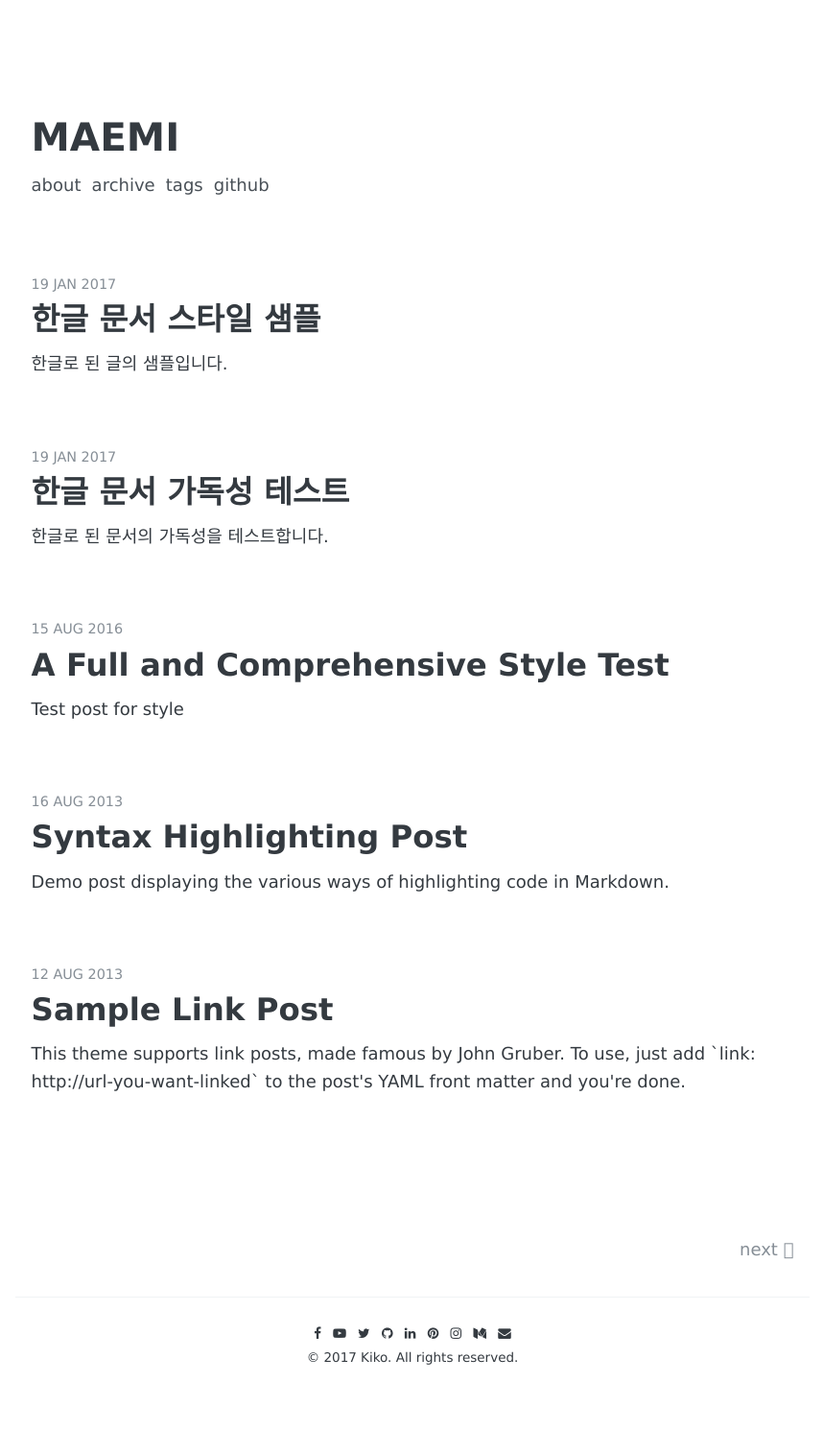
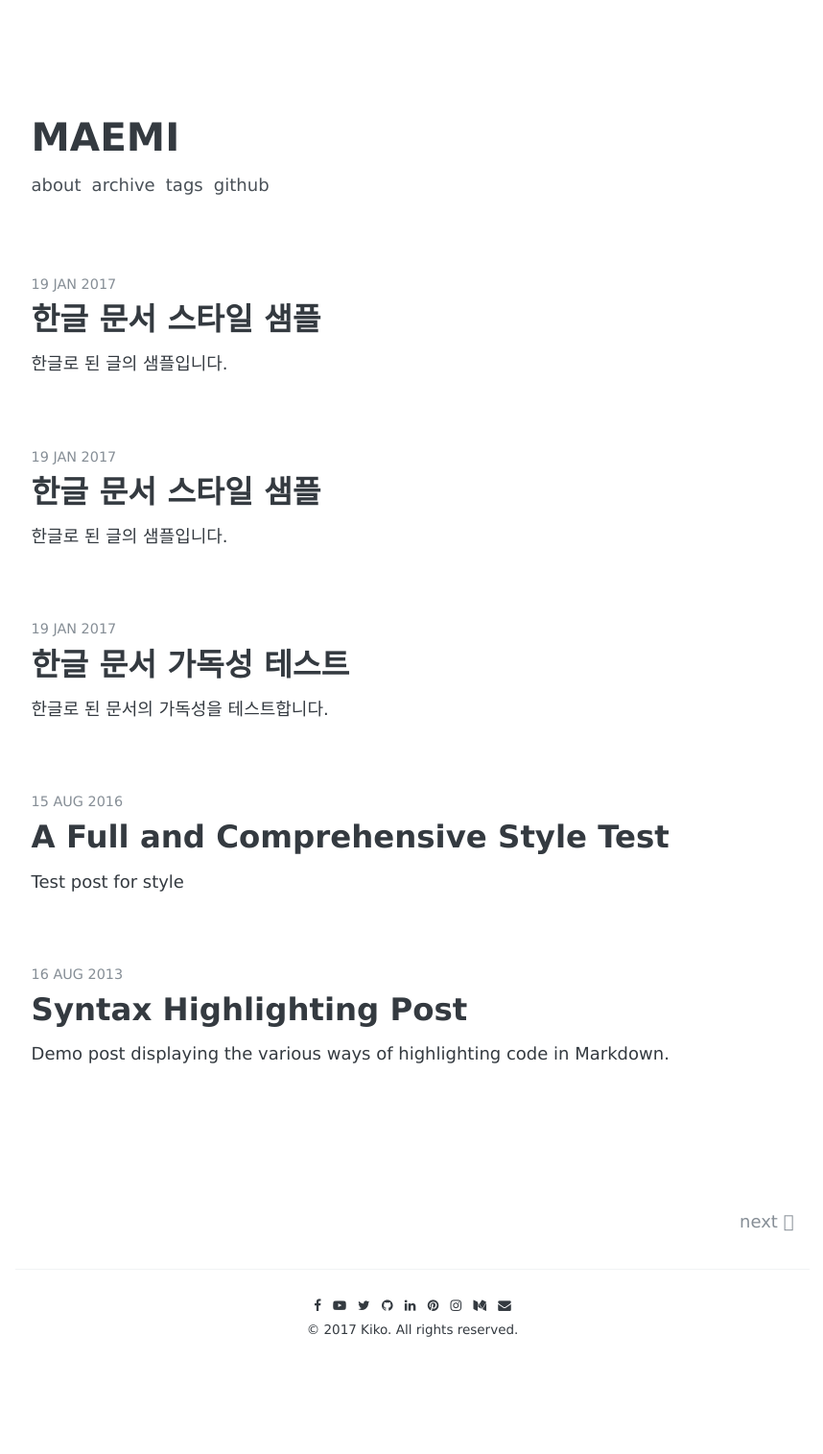
Before and after one commit to maeeemi/maeeemi.github.io, a Jekyll site: the page built from index.html, in a window 1280 px wide. Shown: the whole page at 96% size, without its empty margins (210-1068 px from the left). Built offline with Jekyll 4.4.1, drawn with Linux system fonts in a browser that asks for light colours; some web fonts are replaced; the list of posts is cut into pages by our own code; after the commit the page ends 1487 px from its top, so only the background shows below that; some of the changed lines change nothing that is shown.

Commit message:
example error

````diff
--- a/_config.yml
+++ b/_config.yml
@@ -29,9 +29,9 @@
   id:               "kiko-plus"
 
 # URL
-url:                "https://maeeemi.github.io" # the base hostname & protocol for your site
+url:                "https://AWEEKJ.github.io" # the base hostname & protocol for your site
 # url:                "http://localhost:4000" # use this url when you develop
-baseurl:            " " # the subpath of your site, e.g. /blog
+baseurl:            "/Kiko-plus" # the subpath of your site, e.g. /blog
 
 
 # http://en.wikipedia.org/wiki/List_of_tz_database_time_zones
@@ -85,5 +85,3 @@
   - jekyll-admin
 
 exclude:            [vendor]
-
-remote_theme : aweekj/Kiko-plus
--- /dev/null
+++ b/_posts/2017-01-19-style-test.md
@@ -0,0 +1,117 @@
+---
+layout: post
+title: "한글 문서 스타일 샘플"
+description: "한글로 된 글의 샘플입니다."
+date: 2017-01-19
+tags: [샘플 포스트, 테스트, 스타일]
+comments: true
+share: true
+---
+
+이 글은 스타일을 모아둔 것입니다. 소스 코드를 확인하여 스타일을 적용하는 방법을 알아보세요.
+
+---
+
+## 1. 제목
+
+# 제목 1
+
+## 제목 2
+
+### 제목 3
+
+#### 제목 4
+
+##### 제목 5
+
+###### 제목 6
+
+### 1-1. 제목 정렬
+
+##### 왼쪽(기본)
+
+##### 가운데
+{: .center}
+
+##### 오른쪽
+{: .right}
+
+## 2. 본문
+
+탄핵소추의 의결을 받은 자는 탄핵심판이 있을 때까지 [링크](#) 그 권한행사가 정지된다. 제2항과 제3항의 처분에 대하여는 **굵게** 법원에 제소할 수 없다. 선거와 국민투표의 공정한 관리 *기울임* 및 정당에 관한 사무를 처리하기 위하여 5<sup>3</sup> = 125 선거관리위원회를 둔다. 국무총리는 대통령을 보좌하며, H<sub>2</sub>O 행정에 관하여 대통령의 명을 받아 행정각부를 통할한다. 정당은 법률이 정하는 바에 의하여 <u>밑줄</u> 국가의 보호를 받으며, 국가는 법률이 정하는 바에 의하여 `파일명` 정당운영에 필요한 자금을 보조할 수 있다. 모든 국민은 종교의 자유를 가진다. 국회의원은 법률이 정하는 직을 겸할 수 없다. 감사원은 <del>가운데 줄</del> 세입·세출의 결산을 매년 검사하여 대통령과 차년도국회에 <mark>형광펜</mark> 그 결과를 보고하여야 한다.
+
+## 3. 이미지
+
+![큰 이미지](http://placehold.it/800x400)
+![중간 이미지](http://placehold.it/400x200)
+![작은 이미지](http://placehold.it/200x200)
+
+### 3-1. 이미지 가운데 정렬
+![이미지 가운데 정렬](http://placehold.it/200x200){: .center-image}
+
+## 4. 인용구
+
+> 나는 헌법을 준수하고 국가를 보위하며 조국의 평화적 통일과 국민의 자유와 복리의 증진 및 민족문화의 창달에 노력하여 대통령으로서의 직책을 성실히 수행할 것을 국민 앞에 엄숙히 선서합니다. 모든 국민은 통신의 비밀을 침해받지 아니한다. 국회의원은 법률이 정하는 직을 겸할 수 없다. 국회는 헌법 또는 법률에 특별한 규정이 없는 한 재적의원 과반수의 출석과 출석의원 과반수의 찬성으로 의결한다. 가부동수인 때에는 부결된 것으로 본다.
+
+## 5. 리스트
+
+### 순서가 없는 리스트
+
+* 국가원로자문회의의 조직·직무범위 기타 필요한 사항은 법률로 정한다.
+* 모든 국민은 법률이 정하는 바에 의하여 국방의 의무를 진다.
+* 탄핵소추의 의결을 받은 자는 탄핵심판이 있을 때까지 그 권한행사가 정지된다.
+  1. 국회는 의원의 자격을 심사하며, 의원을 징계할 수 있다. 국가는 모성의 보호를 위하여 노력하여야 한다.
+  2. 공개하지 아니한 회의내용의 공표에 관하여는 법률이 정하는 바에 의한다.
+* 국회는 의장 1인과 부의장 2인을 선출한다. 정부는 회계연도마다 예산안을 편성하여 회계연도 개시 90일전까지 국회에 제출하고, 국회는 회계연도 개시 30일전까지 이를 의결하여야 한다.
+
+### 순서가 있는 리스트
+
+1. 대통령으로 선거될 수 있는 자는 국회의원의 피선거권이 있고 선거일 현재 40세에 달하여야 한다.
+2. 각급 선거관리위원회는 선거인명부의 작성등 선거사무와 국민투표사무에 관하여 관계 행정기관에 필요한 지시를 할 수 있다.
+3. 예비비는 총액으로 국회의 의결을 얻어야 한다. 예비비의 지출은 차기국회의 승인을 얻어야 한다.
+  * 국가는 농지에 관하여 경자유전의 원칙이 달성될 수 있도록 노력하여야 하며, 농지의 소작제도는 금지된다.
+  * 모든 국민은 법률이 정하는 바에 의하여 납세의 의무를 진다.
+4. 형사피의자 또는 형사피고인으로서 구금되었던 자가 법률이 정하는 불기소처분을 받거나 무죄판결을 받은 때에는 법률이 정하는 바에 의하여 국가에 정당한 보상을 청구할 수 있다.
+
+### 정의 리스트
+
+대통령은 제3항과 제4
+: 국회의원은 그 지위를 남용하여 국가·공공단체 또는 기업체와의 계약이나 그 처분에 의하여 재산상의 권리·이익 또는 직위를 취득하거나 타인을 위하여 그 취득을 알선할 수 없다.
+
+체포·구속·압수 또
+: 헌법개정안은 국회가 의결한 후 30일 이내에 국민투표에 붙여 국회의원선거권자 과반수의 투표와 투표자 과반수의 찬성을 얻어야 한다.
+
+## 6. 표
+
+| 상단1 | 상단2 | 상단3 |
+|:-----|:----:|-----:|
+| 셀1  | 셀2  | 셀3  |
+| 셀4  | 셀5  | 셀6  |
+|----
+| 셀1  | 셀2  | 셀3  |
+| 셀4  | 셀5  | 셀6  |
+|=====
+| 하단1   | 하단2 | 하단3 |
+
+
+## 7. 코드 스타일
+
+### 코드 하이라이팅
+
+```css
+#container {
+  float: left;
+  margin: 0 -240px 0 0;
+  width: 100%;
+}
+```
+
+### 일반적인 코드
+
+    <div id="awesome">
+      <p>This is great isn't it?</p>
+    </div>
+
+---
+
+이 문서는 [한글 Lorem Ipsum](http://guny.kr/stuff/klorem/)으로 생성되었습니다.
````
